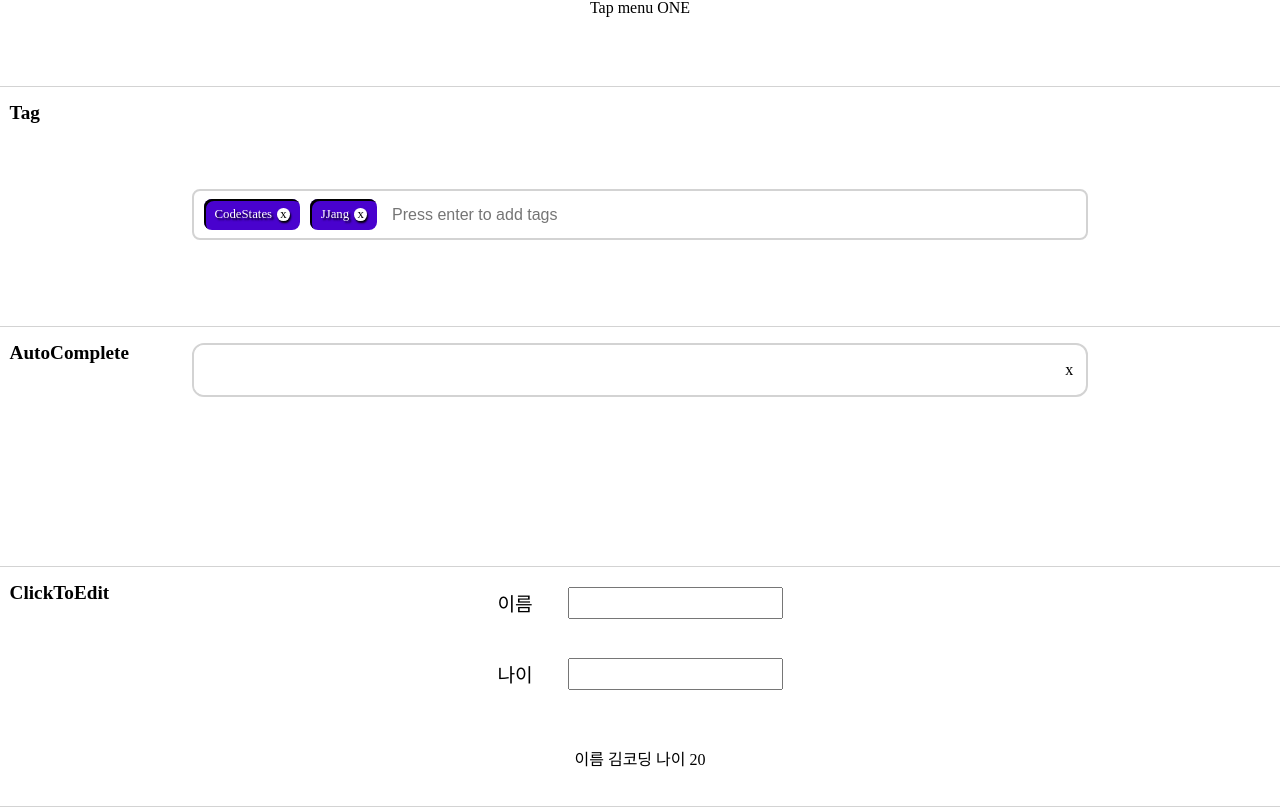
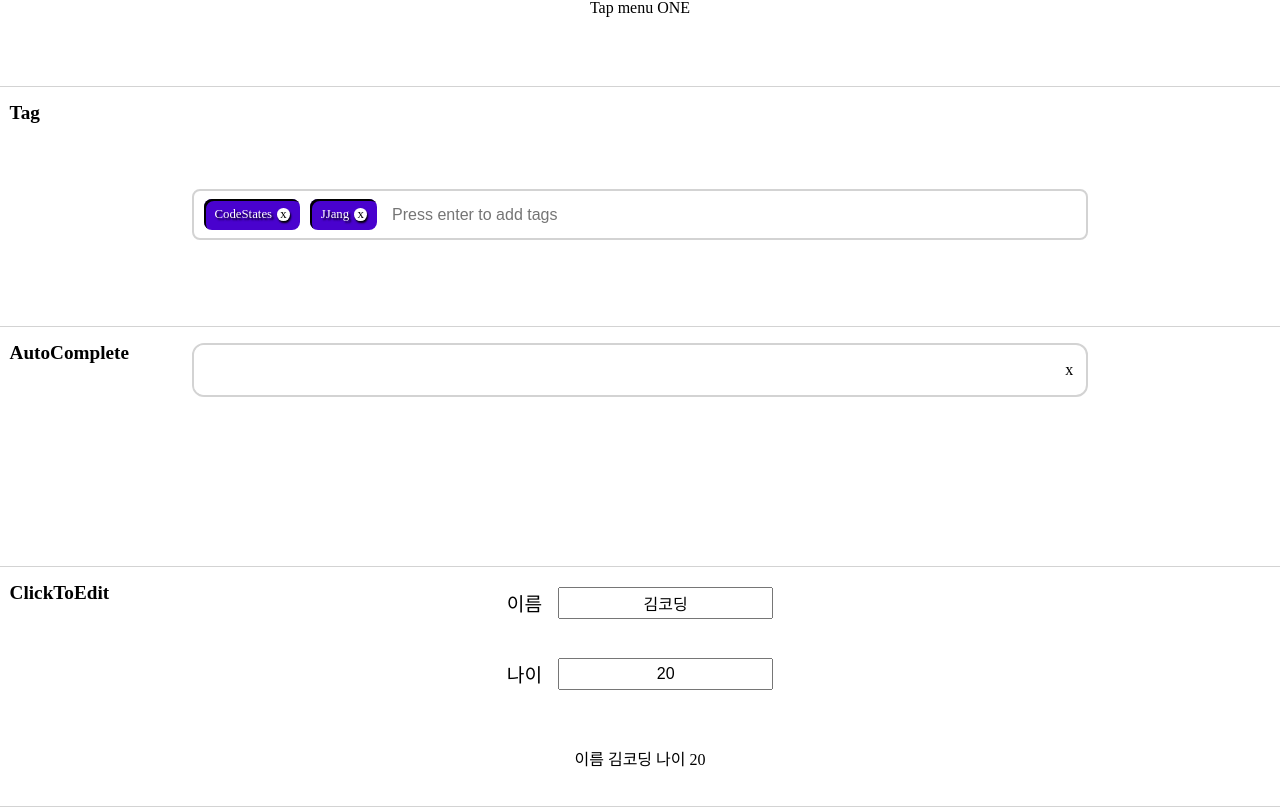
Before and after one commit to SpearJin/react_web_feature, a React (Create React App) app: page / in a window 1280 px wide. Shown: the part 633-1440 px from the top of the page. Built offline with nearby package versions, Linux system fonts and the light colour scheme.

Commit message:
clickToEdit 기능 구현

```diff
--- a/src/components/clickToEdit/clickToEdit.css
+++ b/src/components/clickToEdit/clickToEdit.css
@@ -19,7 +19,7 @@
 .edit {
   display: flex;
   align-items: center;
-  justify-content: space-around;
+  justify-content: center;
   width: 25%;
 }
 
@@ -29,6 +29,7 @@
 
 .clickEdit_input {
   height: 2em;
+  margin-left: 1em;
   font-size: 1rem;
   text-align: center;
 }
--- a/src/components/clickToEdit/clickToEdit.jsx
+++ b/src/components/clickToEdit/clickToEdit.jsx
@@ -1,20 +1,46 @@
-import React from 'react';
+import React, { useRef, useState } from 'react';
 import './clickToEdit.css';
 
 const ClickToEdit = (props) => {
+  const [name, setName] = useState('김코딩');
+  const [age, setAge] = useState(20);
+  const [inputName, setInputName] = useState(name);
+  const [inputAge, setInputAge] = useState(age);
+
+  const onBlurInput = () => {
+    setName(inputName);
+    setAge(inputAge);
+  };
+
+  const onChangeName = (e) => {
+    setInputName(e.target.value);
+  };
+
+  const onChangeAge = (e) => {
+    setInputAge(e.target.value);
+  };
+
   return (
     <div className='clickEdit'>
       <h1 className='title'>ClickToEdit</h1>
       <div className='clickEdit_container'>
         <div className='clickEdit_name edit'>
           <span>이름</span>
-          <input className='clickEdit_input' type='text' />
+          <input
+            className='clickEdit_input'
+            type='text'
+            value={inputName}
+            onChange={onChangeName}
+            onBlur={onBlurInput}
+          />
         </div>
         <div className='clickEdit_age edit'>
           <span>나이</span>
-          <input className='clickEdit_input' type='text' />
+          <input className='clickEdit_input' type='text' value={inputAge} onChange={onChangeAge} onBlur={onBlurInput} />
         </div>
-        <p>이름 김코딩 나이 20</p>
+        <p>
+          이름 {name} 나이 {age}
+        </p>
       </div>
     </div>
   );
```
